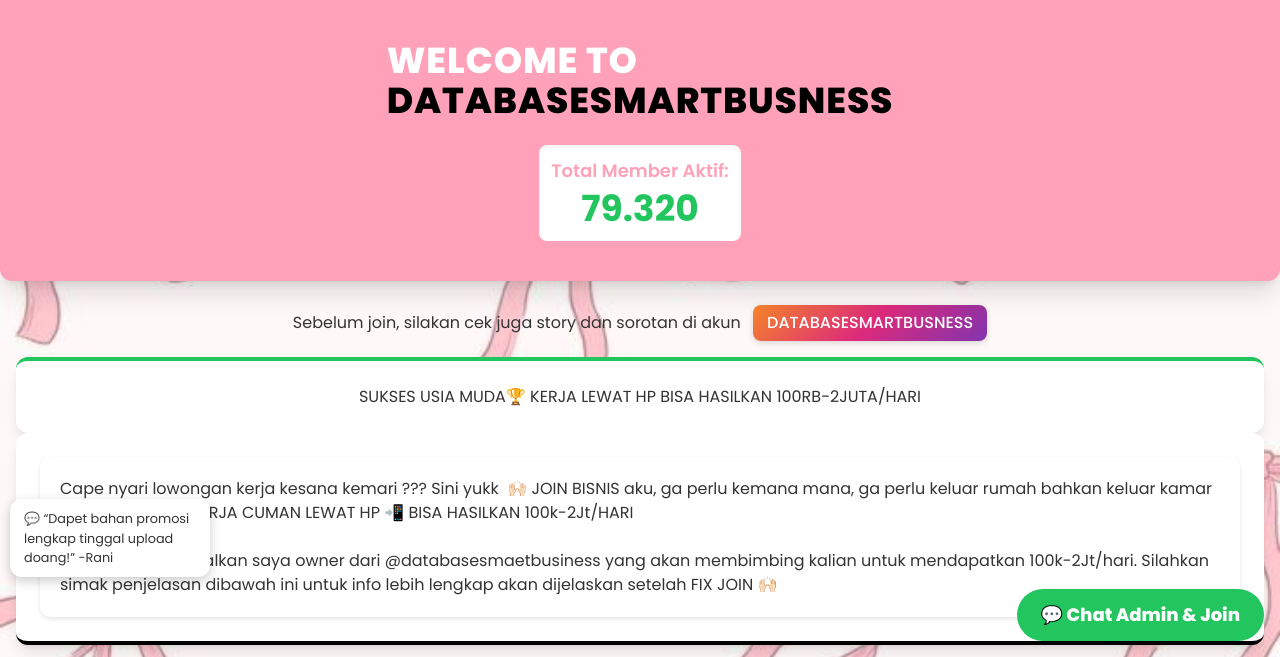
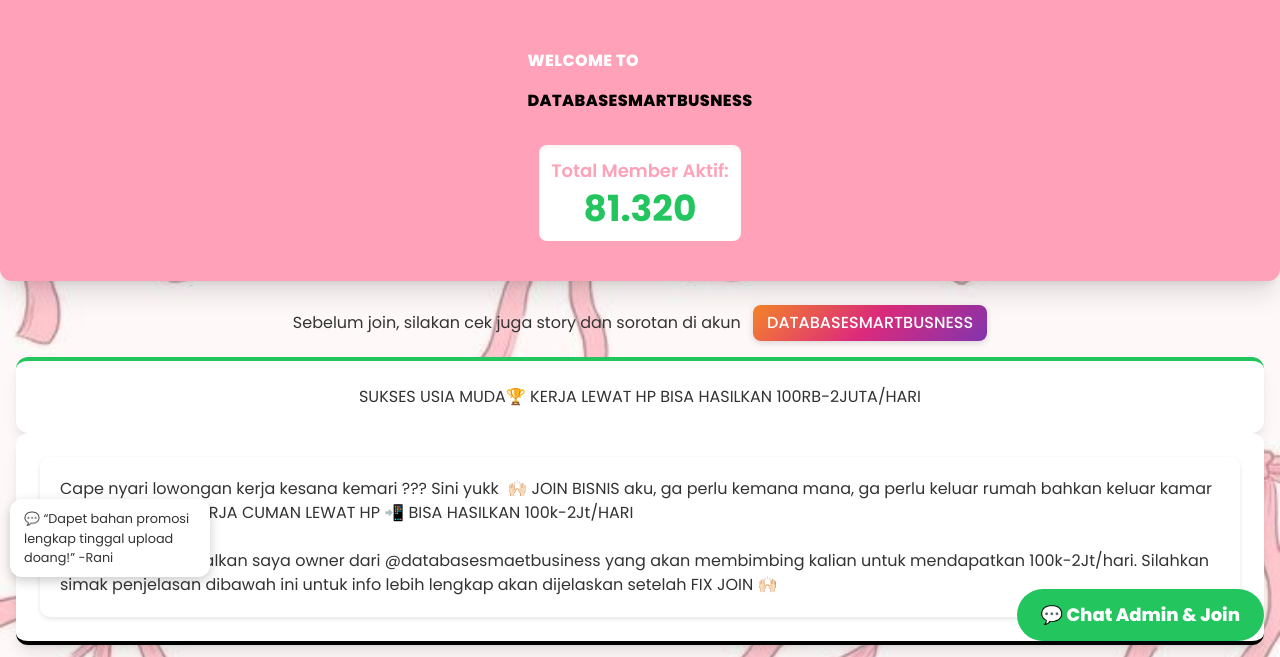
Before and after one commit to rablink/databasesmartbusiness, a plain HTML site: page index.html in a window 1280 px wide. Shown: the part 143-800 px from the top of the page. Drawn offline with nearby package versions, Linux system fonts and the light colour scheme.

Commit message:
Update index.html

```diff
--- a/index.html
+++ b/index.html
@@ -191,7 +191,7 @@
       <!-- Logo Placeholder -->
       <img src="6116446700307155959_121-removebg-preview.png" alt="Logo Brofi Business" class="w-28 h-28 rounded-full  border-secondary animate-bounce" />
 
-      <h1 class="text-3xl sm:text-4xl font-extrabold mt-4 mb-2 tracking-wide animate-slideIn">
+      <h1 style="font-size: 1rem;" class="text-3xl sm:text-4xl font-extrabold mt-4 mb-2 tracking-wide animate-slideIn">
         WELCOME TO <br><span class="text-accent">DATABASESMARTBUSNESS</span>
       </h1>
 
@@ -474,7 +474,7 @@ Silahkan simak penjelasan dibawah ini untuk info lebih lengkap akan dijelaskan s
   <script>
     // 1. Member Counter Animation
     let count = 0;
-    let target = 79320;
+    let target = 81320;
     let speed = 2;
     let counter = document.getElementById("counter");
 
```
